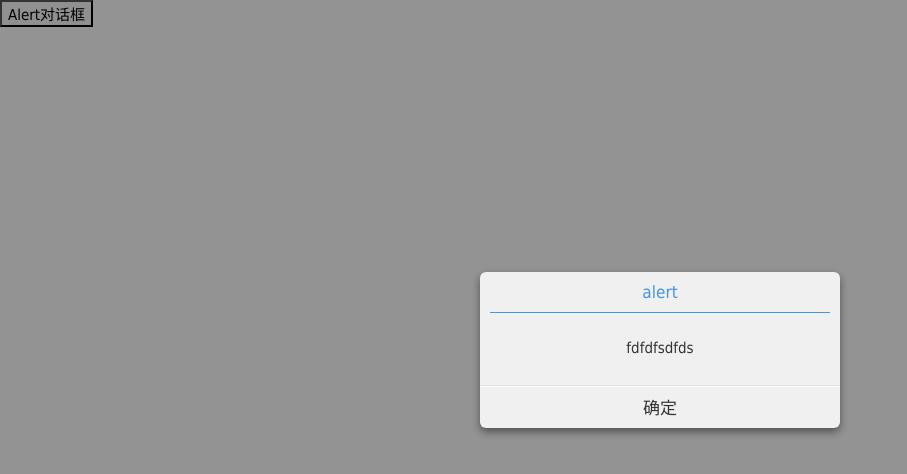
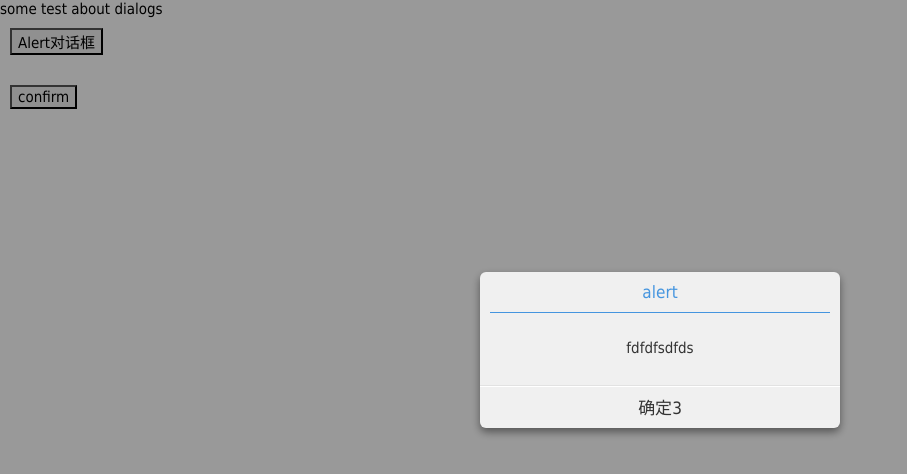
Before and after one commit to xiaokaike/simple-dialogs, a website: page index.html in a window 1280 px wide. Both pictures are taken after a click on the button "Alert对话框". Shown: the whole page, without its empty margins (0-907 px from the left). Drawn offline with Linux system fonts and the light colour scheme.

Commit message:
[tips] add confirm example

```diff
--- a/assets/scripts/dialogs.js
+++ b/assets/scripts/dialogs.js
@@ -2,9 +2,6 @@
  *  @describe   全局中的  alert 和 confirm 方法
  *
  */
-
-
-
 
 (function() {
 
@@ -43,7 +40,7 @@
             if(type === 'confirm'){
                 html += '<div class="dialog-panel"><div id="dialogCancel" class="dialog-btn tui-btn">取消</div><div id="dialogSure" class="dialog-btn tui-btn">确定</div></div>';
             }else{
-                html += '<div class="dialog-panel"><div id="dialogSure" class="dialog-btn tui-btn">确定</div></div>';
+                html += '<div class="dialog-panel"><div id="dialogSure" class="dialog-btn tui-btn">确定<span>3</span></div></div>';
             }
 
             html +='</div></div>';
@@ -101,6 +98,12 @@
                 break;
             }
         },
+        bindEvent: function(){
+
+        },
+        unbindEvent: function(){
+
+        },
         // 隐藏
         _hide: function () {
             $('#dialogContainer').remove();
@@ -149,7 +152,4 @@
             }
         }
     };
-
-
-
 })();
--- a/index.html
+++ b/index.html
@@ -11,20 +11,37 @@
 
 	<script>
 		$(function(){
-			$('#alert_button').on('click', function () {
+			$('#alertBtn').on('click', function () {
 				dialogs.alert('fdfdfsdfds', function (){
-
+					console.log('---');
 				});
 			});
 
+			$('#confirmBtn').on('click', function () {
+				dialogs.confirm('fdfdfsdfds', function (r){
+					console.log('---');
+				});
+			});
 		});
+	</script>
 
-	</script>
+	<style>
+		body{ background-color: #fff;}
+		.box{ padding: 10px; margin-bottom: 10px;}
+
+	</style>
 </head>
 <body>
 
+	<h3>some test about dialogs</h3>
 
-	<input id="alert_button" type="button" value="Alert对话框" />
+	<div class="box">
+		<input id="alertBtn" type="button" value="Alert对话框" />
+	</div>
+
+	<div class="box">
+		<input id="confirmBtn" type="button" value="confirm" />
+	</div>
 
 </body>
 </html>
```
